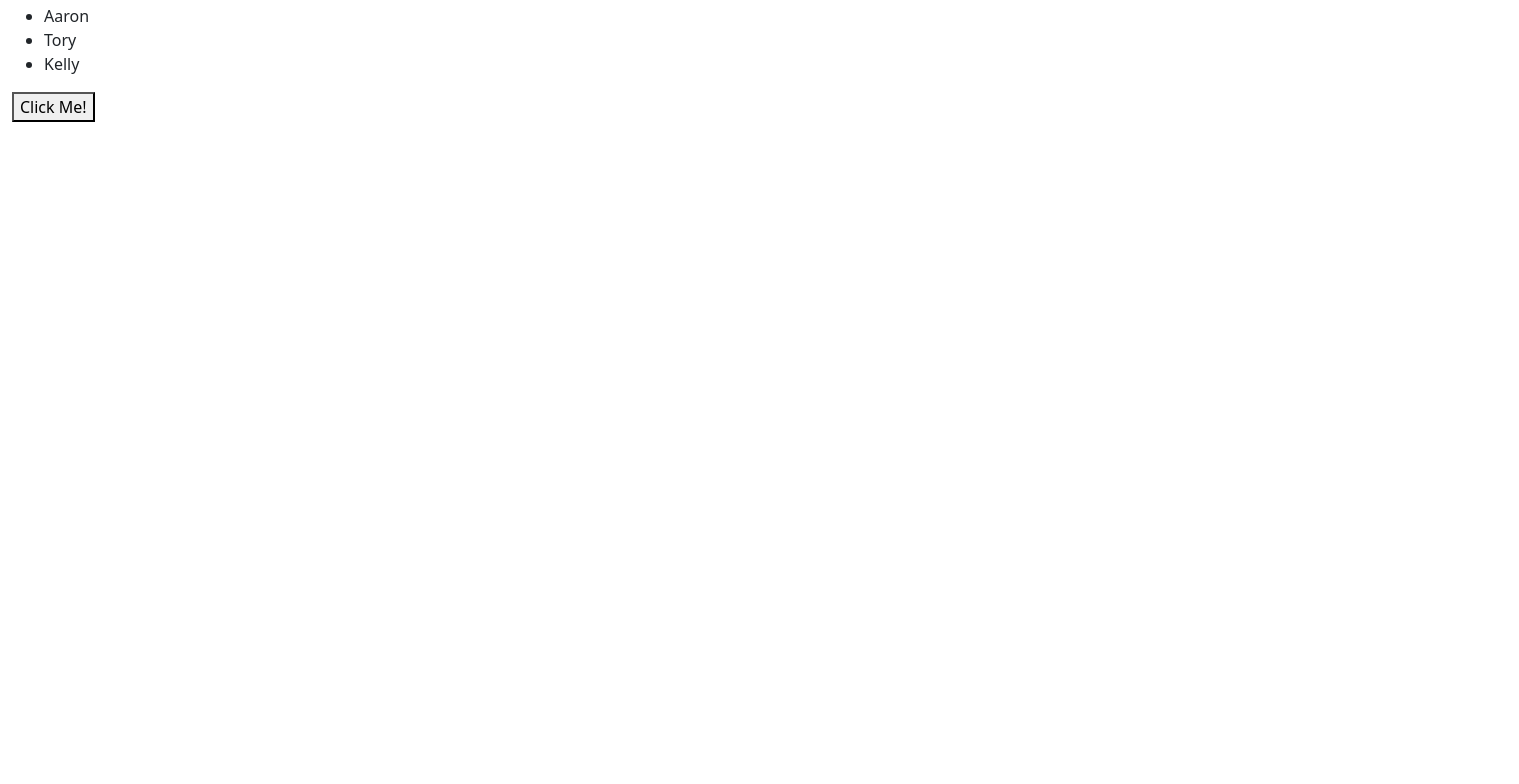
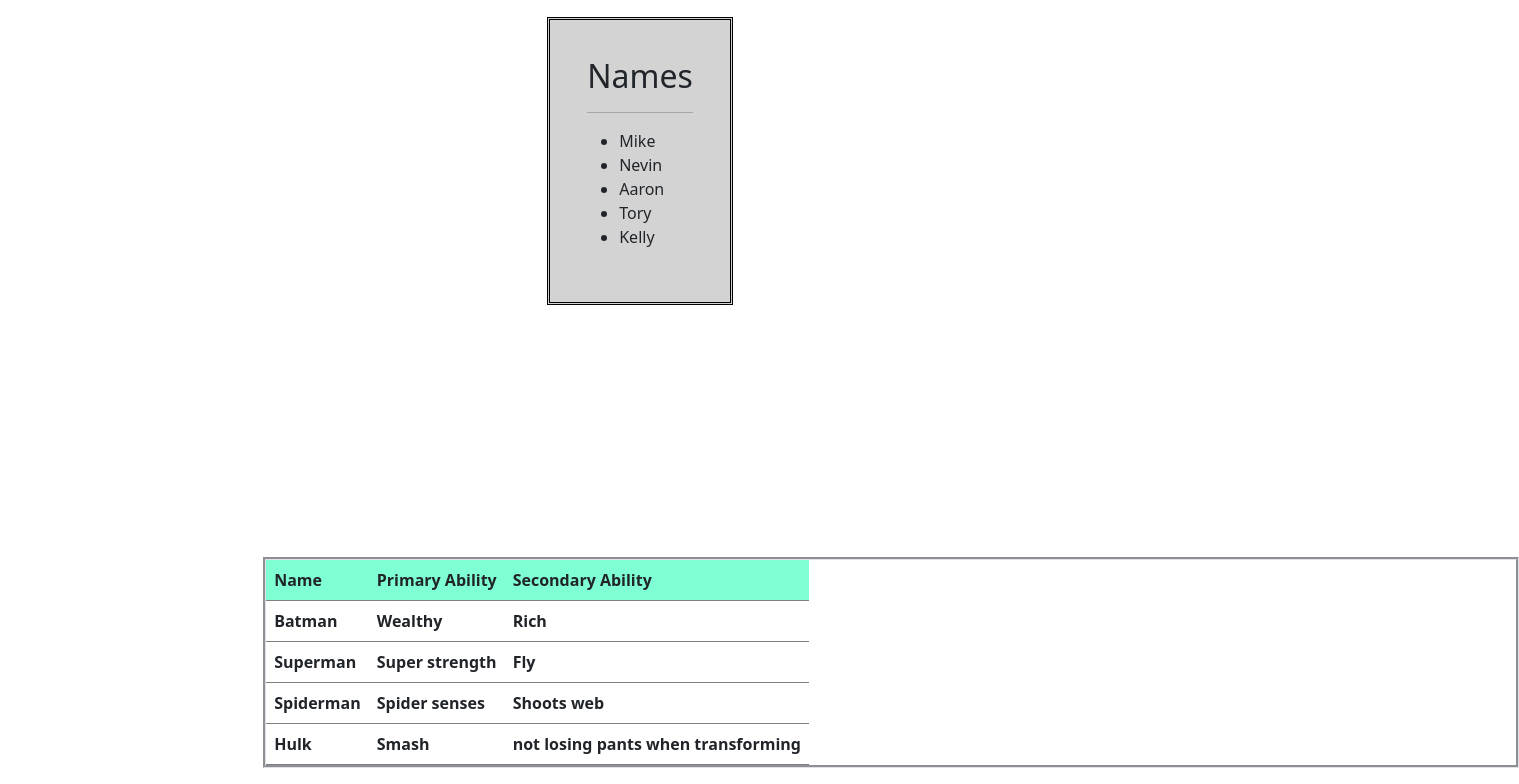
Before and after one commit to Macm91/ComponentsWs, a React (Create React App) app: page / in a window 1280 px wide. Shown: the part 227-1011 px from the top of the page, 1519 px wide, since content can reach past the window. Before the commit the page ends 800 px from the top, so only its background shows below. Built offline with nearby package versions, Linux system fonts and the light colour scheme.

Commit message:
created superhero table to display array of objects in the props in app.js

```diff
--- a/src/components/AlertUser/AlertUser.jsx
+++ b/src/components/AlertUser/AlertUser.jsx
@@ -7,7 +7,7 @@ import React from "react";
 const AlertUser =(props)=>{
     return(
         <div className="button">
-            <button onClick={props.alert}>Click Me!</button>
+            <button type="button"  onClick={props.alert}>Click Me!</button>
         </div>
     )
 }
--- a/src/components/App.jsx
+++ b/src/components/App.jsx
@@ -2,8 +2,8 @@ import React, { Component } from "react";
 import './App.css';
 import DisplayName from "./DisplayName/DisplayName";
 import NameList from "./NameList/NameList";
-import AlertUser from "./AlertUser/AlertUser";
-
+// import AlertUser from "./AlertUser/AlertUser";
+import SuperHeroTable from "./SuperHeroTable/SuperHeroTable";
 
 class App extends Component {
     constructor(props){
@@ -13,24 +13,70 @@ class App extends Component {
         ];
         this.names = [
             'Mike', 'Nevin', 'Aaron', 'Tory', 'Kelly'
-        ]
+        ];
+        this.superheroes = [
+            {
+                superheroId: 1,
+                name: 'Batman',
+                primaryAbility: 'Wealthy',
+                secondarAbility: 'Rich'
+            },
+            {
+                superheroId: 2,
+                name: 'Superman',
+                primaryAbility: 'Super strength',
+                secondarAbility: 'Fly'
+            },
+            {
+                superheroId: 3,
+                name: 'Spiderman',
+                primaryAbility: 'Spider senses',
+                secondarAbility: 'Shoots web'
+            },
+            {
+                superheroId:4,
+                name: 'Hulk',
+                primaryAbility: 'Smash',
+                secondarAbility: 'not losing pants when transforming'
+            }
+        ];
 
         this.state = {
             personNumber: 0,
         };
     }
 
-    alert = () => {
+    // alert = () => {
+    //     const [alter, setAlert] = React.useState({
+    //         type: 'error',
+    //         text: 'devCodeCamp',
+    //         show: false
+    //     })
+    // }
 
-    }
+    // setAlert (){
+    //     this.setAlert
+    //     type: '',
+    //     text:  'Demo alert',
+    //     show: true
+    // })
+
+
+
+
+
+    // alertclose = () => {
+
+    // }
 
     render (){
         return(
         <div className= "container-fluid">
             <DisplayName person={this.person[this.state.personNumber]} />
             <NameList names={this.names}/>
-            <AlertUser alert= {this.alert}/>
-        </div>
+            {/* <AlertUser alert= {this.alert}/> */}
+            <SuperHeroTable superheroes={this.superheroes}/>
+  </div>
         )
     }
 }
--- a/src/components/DisplayName/DisplayName.css
+++ b/src/components/DisplayName/DisplayName.css
@@ -0,0 +1,7 @@
+.displayName{
+    text-align-last: center;
+    margin: 5%;
+    background-color: rgba(234, 166, 243, 0.502);
+    border-style: double;
+    padding: auto;
+}
--- a/src/components/DisplayName/DisplayName.jsx
+++ b/src/components/DisplayName/DisplayName.jsx
@@ -1,5 +1,5 @@
 import React from "react";
-
+import './DisplayName.css'
 
 
 const DisplayName = (props) => {
--- a/src/components/NameList/NameList.css
+++ b/src/components/NameList/NameList.css
@@ -0,0 +1,10 @@
+
+.header {
+    border-color: black;
+    border-style: double;
+    width:fit-content;
+    text-align: justify;
+    background-color: lightgray;
+    margin:auto;
+    padding: 3%;
+}
--- a/src/components/NameList/NameList.jsx
+++ b/src/components/NameList/NameList.jsx
@@ -1,10 +1,11 @@
 import React from "react";
+import './NameList.css'
 
 
 const NameList=(props)=>{
 
         return(
-        <React.Fragment>
+        <div className='header'>
             <h2> Names </h2>
             <hr/>
             <ul className='list'>
@@ -12,7 +13,7 @@ const NameList=(props)=>{
                     return <li> {name} </li>
                 })}
             </ul>
-        </React.Fragment>
+        </div>
         );
     }
 
--- /dev/null
+++ b/src/components/SuperHeroTable/SuperHeroTable.css
@@ -0,0 +1,13 @@
+.tableHeader{
+    background-color: aquamarine;
+
+}
+
+.table{
+    border-style: groove;
+    border-color: black;
+    width:fit-content;
+    margin: 20%;
+    padding-right: 5%;
+
+}
--- /dev/null
+++ b/src/components/SuperHeroTable/SuperHeroTable.jsx
@@ -0,0 +1,34 @@
+import React from "react";
+import './SuperHeroTable.css'
+
+const SuperHeroTable = (props)=>{
+
+    return(
+    <div className="table">
+        <table>
+          <tr className="tableHeader">
+            <th>Name</th>
+            <th>Primary Ability </th>
+            <th>Secondary Ability</th>
+          </tr>
+
+          {props.superheroes.map((superhero)=> {
+              return(
+                <tr className="superdetails">
+               <th> {superhero.name} </th>
+               <th> {superhero.primaryAbility} </th>
+               <th> {superhero.secondarAbility} </th>
+               </tr>
+            )
+            }
+            )
+            }
+
+        </table>
+    </div>
+    )
+}
+
+
+
+export default SuperHeroTable;
```
